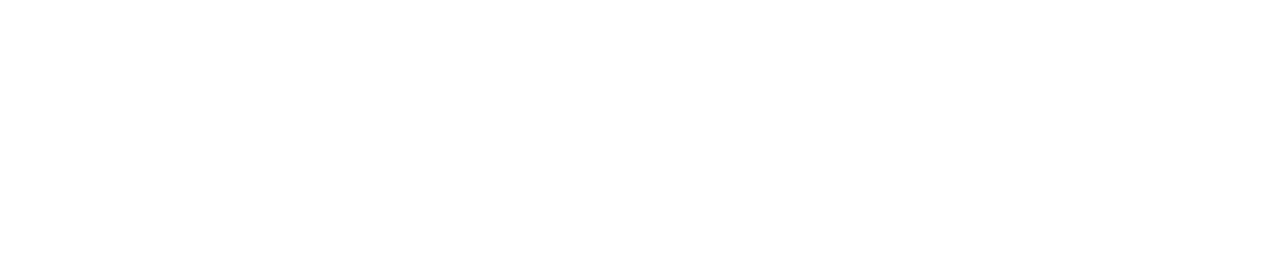
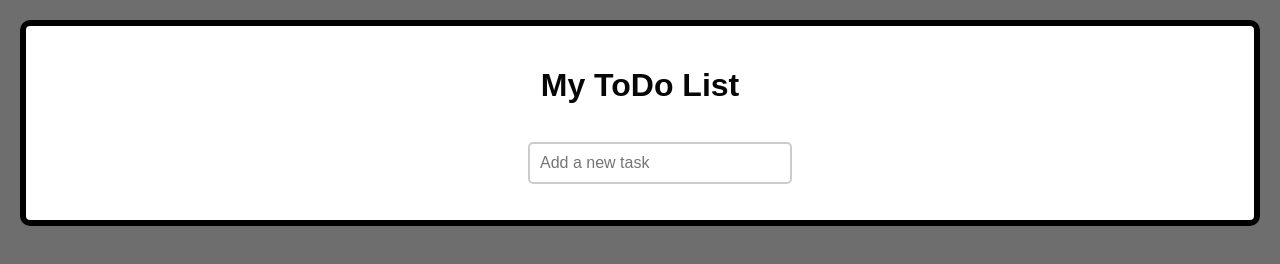
Before and after one commit to bjorkmanemelie/ToDo-list, a plain HTML site: page index.html in a window 1280 px wide. Drawn offline with Linux system fonts and the light colour scheme.

Commit message:
setting up files

```diff
--- a/index.html
+++ b/index.html
@@ -1,11 +1,24 @@
 <!DOCTYPE html>
 <html lang="en">
+
 <head>
     <meta charset="UTF-8">
     <meta name="viewport" content="width=device-width, initial-scale=1.0">
+    <link rel="stylesheet" href="style.css">
     <title>ToDo list</title>
 </head>
+
 <body>
 
+
+    <div id="container">
+        <h1>My ToDo List</h1>
+        <ul>
+            <input type="text" placeholder="Add a new task">
+        </ul>
+
+
+    </div>
 </body>
+
 </html>
--- a/style.css
+++ b/style.css
@@ -0,0 +1,32 @@
+body {
+  font-family: Arial, sans-serif;
+  background-color: #5d5d5de3;
+  margin: 0;
+  padding: 20px;
+}
+
+h1 {
+  text-align: center;
+  color: #070707;
+}
+
+#container {
+  display: flex;
+  flex-direction: column;
+  justify-content: center;
+  border: 6px solid black;
+  background-color: #ffffff;
+  padding: 20px;
+  border-radius: 10px;
+}
+
+input[type="text"] {
+  padding: 10px;
+  font-size: 16px;
+  border: 2px solid #ccc;
+  border-radius: 5px;
+  width: 15rem;
+  margin-bottom: 10px;
+  margin: 0 auto;
+  display: block;
+}
```
